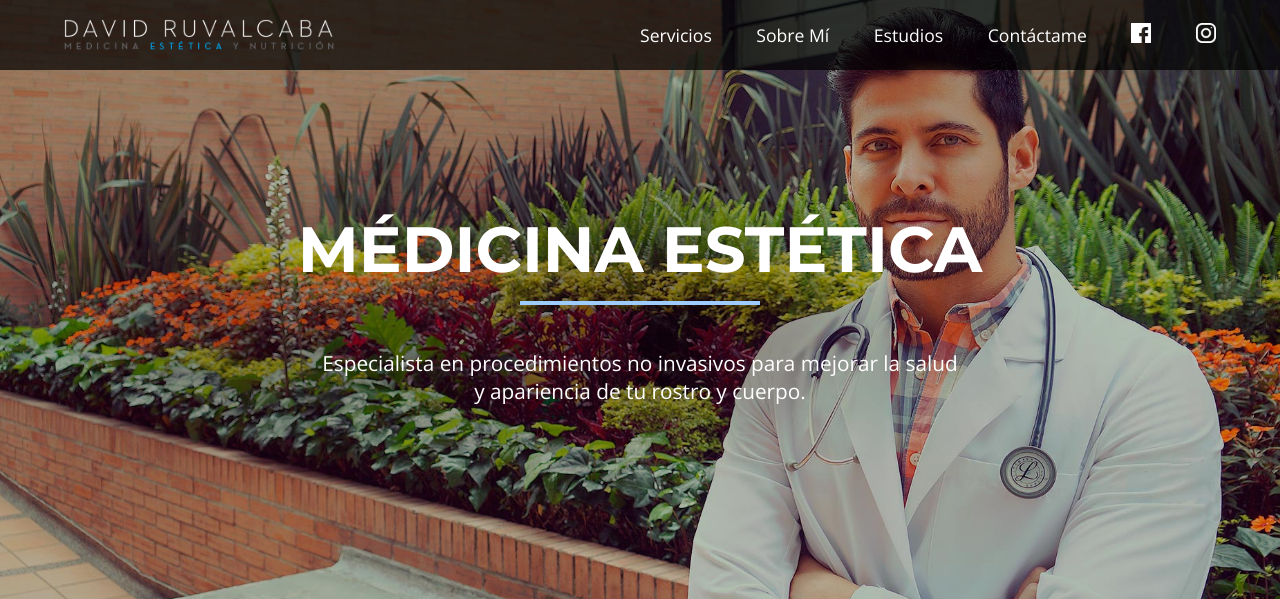
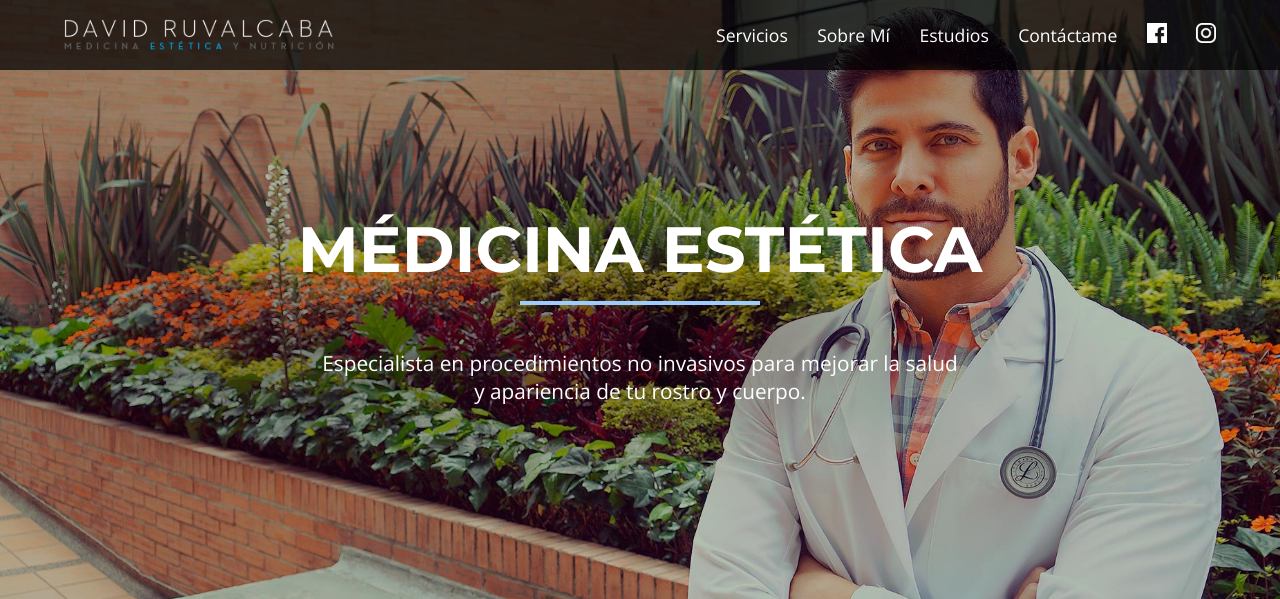
Before and after one commit to Jehisonpq/david-ruvalcaba, a PHP site: page /index.html in a window 1280 px wide. Shown: the top 599 px of the page. Run offline with PHP 8.4, Linux system fonts and the light colour scheme; some libraries are stand-ins or nearby versions.

Commit message:
ajuste ancho menu

```diff
--- a/css/main.css
+++ b/css/main.css
@@ -59,7 +59,7 @@ li {
 header {
     height: inherit;
     display: grid;
-    grid-template: auto / 1fr 1fr;
+    grid-template-columns: auto minmax(500px,0.5fr);
 }
 header picture {
     display: flex;
```
